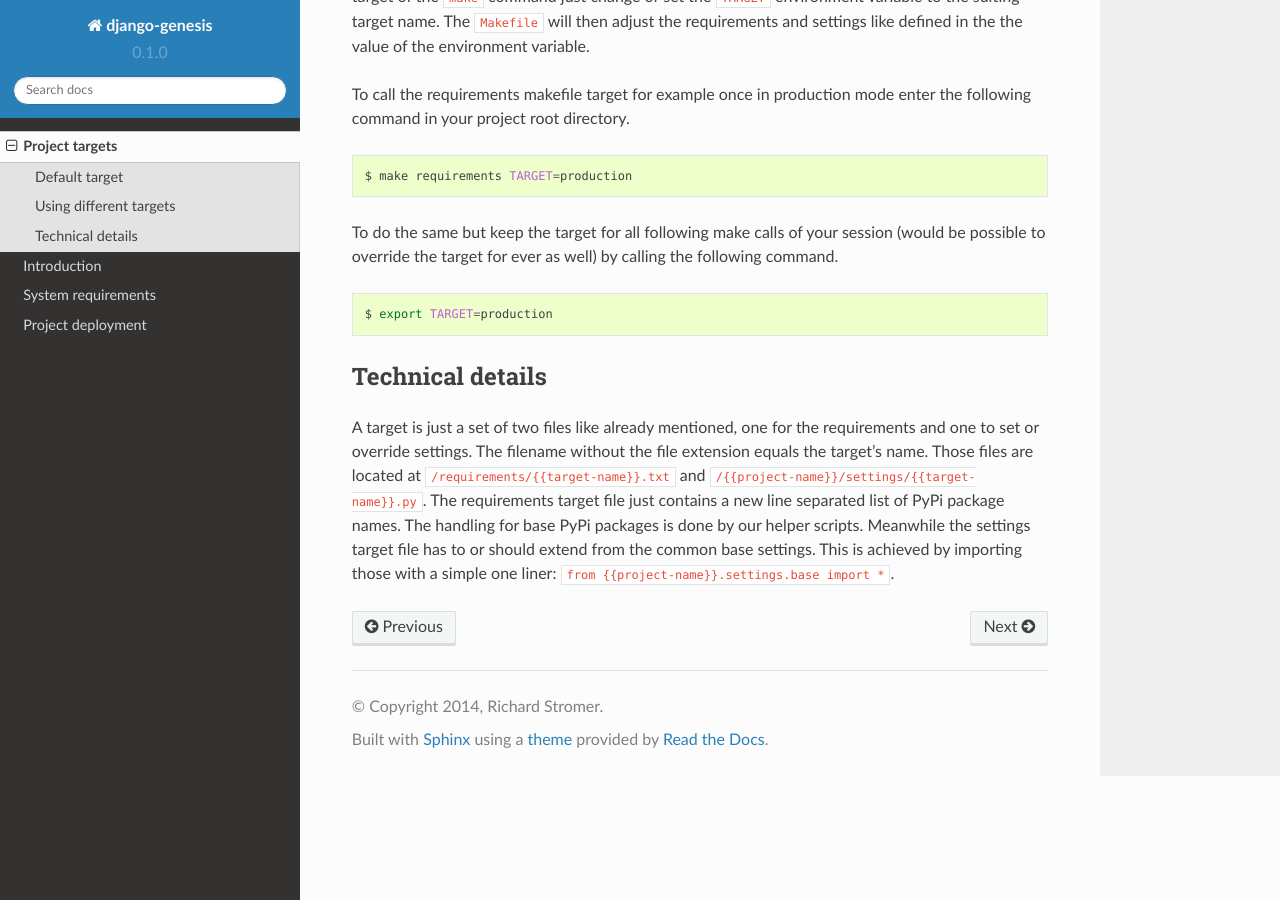
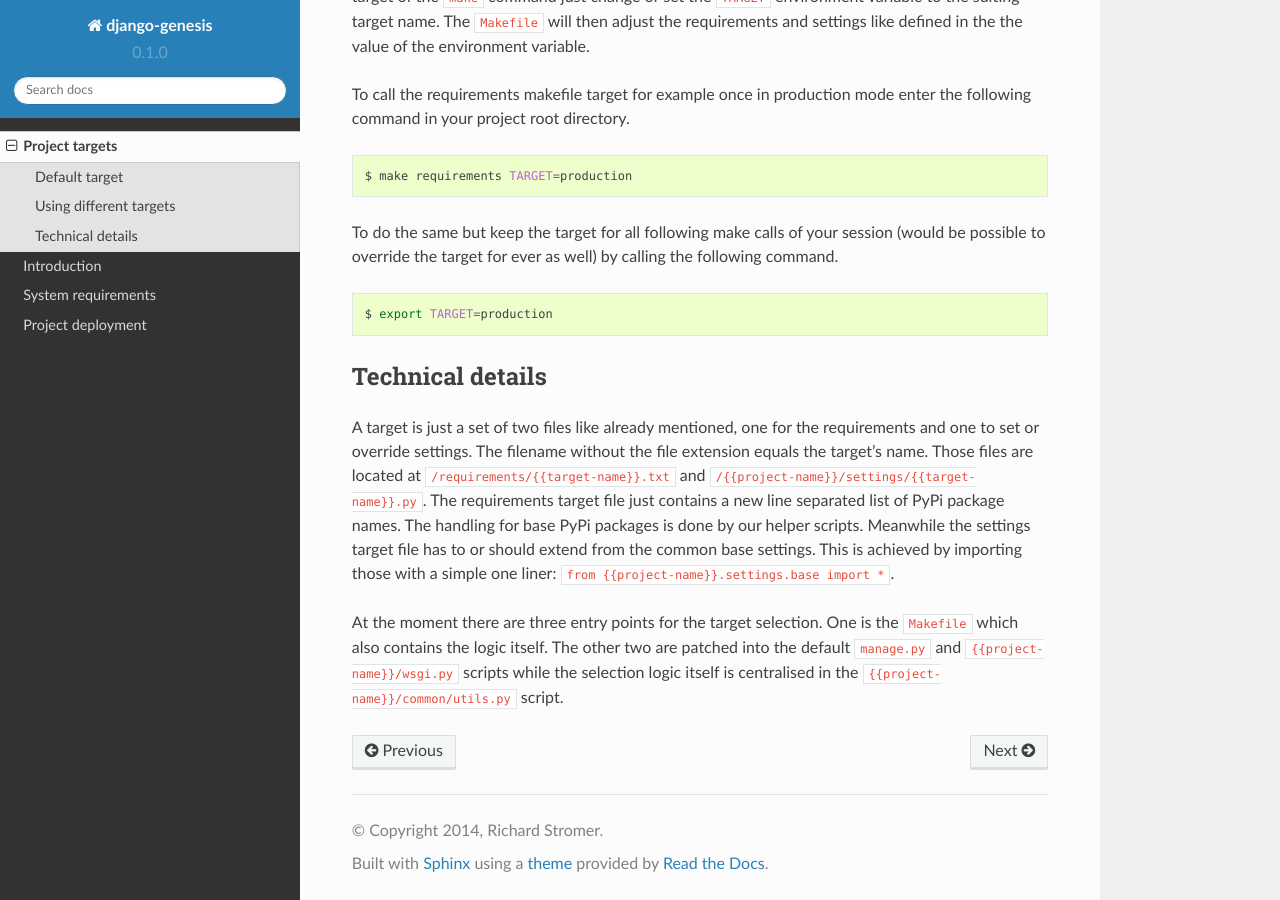
Before and after one commit to byteweaver/django-genesis, a Sphinx documentation site: the page built from docs/project/targets.rst, in a window 1280 px wide and 900 px high, scrolled down 768 px. Built offline with Sphinx 7.4.7 and the Read the Docs theme 2.0.0, drawn with Linux system fonts in a browser that asks for light colours.

Commit message:
add doc not about the target selection logic

```diff
--- a/docs/project/targets.rst
+++ b/docs/project/targets.rst
@@ -39,3 +39,5 @@ Technical details
 -----------------
 
 A target is just a set of two files like already mentioned, one for the requirements and one to set or override settings. The filename without the file extension equals the target's name. Those files are located at ``/requirements/{{target-name}}.txt`` and ``/{{project-name}}/settings/{{target-name}}.py``. The requirements target file just contains a new line separated list of PyPi package names. The handling for base PyPi packages is done by our helper scripts. Meanwhile the settings target file has to or should extend from the common base settings. This is achieved by importing those with a simple one liner: ``from {{project-name}}.settings.base import *``.
+
+At the moment there are three entry points for the target selection. One is the ``Makefile`` which also contains the logic itself. The other two are patched into the default ``manage.py`` and ``{{project-name}}/wsgi.py`` scripts while the selection logic itself is centralised in the ``{{project-name}}/common/utils.py`` script.
```
